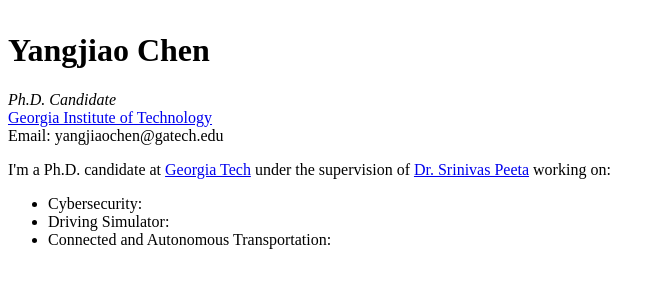
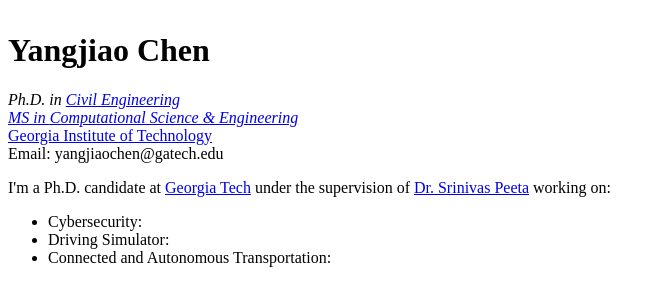
Before and after one commit to YangjiaoChen/YangjiaoChen.github.io, a Jekyll site: the page built from index.html, in a window 1280 px wide, cut to the strip 267-573 px from the top of the page. Shown: the whole strip, without its empty margins (0-665 px from the left). Built offline with Jekyll 4.4.1, drawn with Linux system fonts in a browser that asks for light colours.

Commit message:
Update index.html

```diff
--- a/index.html
+++ b/index.html
@@ -84,7 +84,8 @@ title: "Yangjiao Chen"
   <div class="col-sm-5">
     <h1>Yangjiao Chen</h1>
     <p>
-      <i>Ph.D. Candidate</i><br />
+      <i>Ph.D. in <a href="https://ce.gatech.edu" target="_blank">Civil Engineering</i><br />
+      <i>MS in <a href="https://cse.gatech.edu" target="_blank">Computational Science & Engineering</i><br />
       <a href="https://www.gatech.edu" target="_blank">Georgia Institute of Technology</a><br />
       Email: yangjiaochen@gatech.edu<br />
        <!-- <hr>
```
